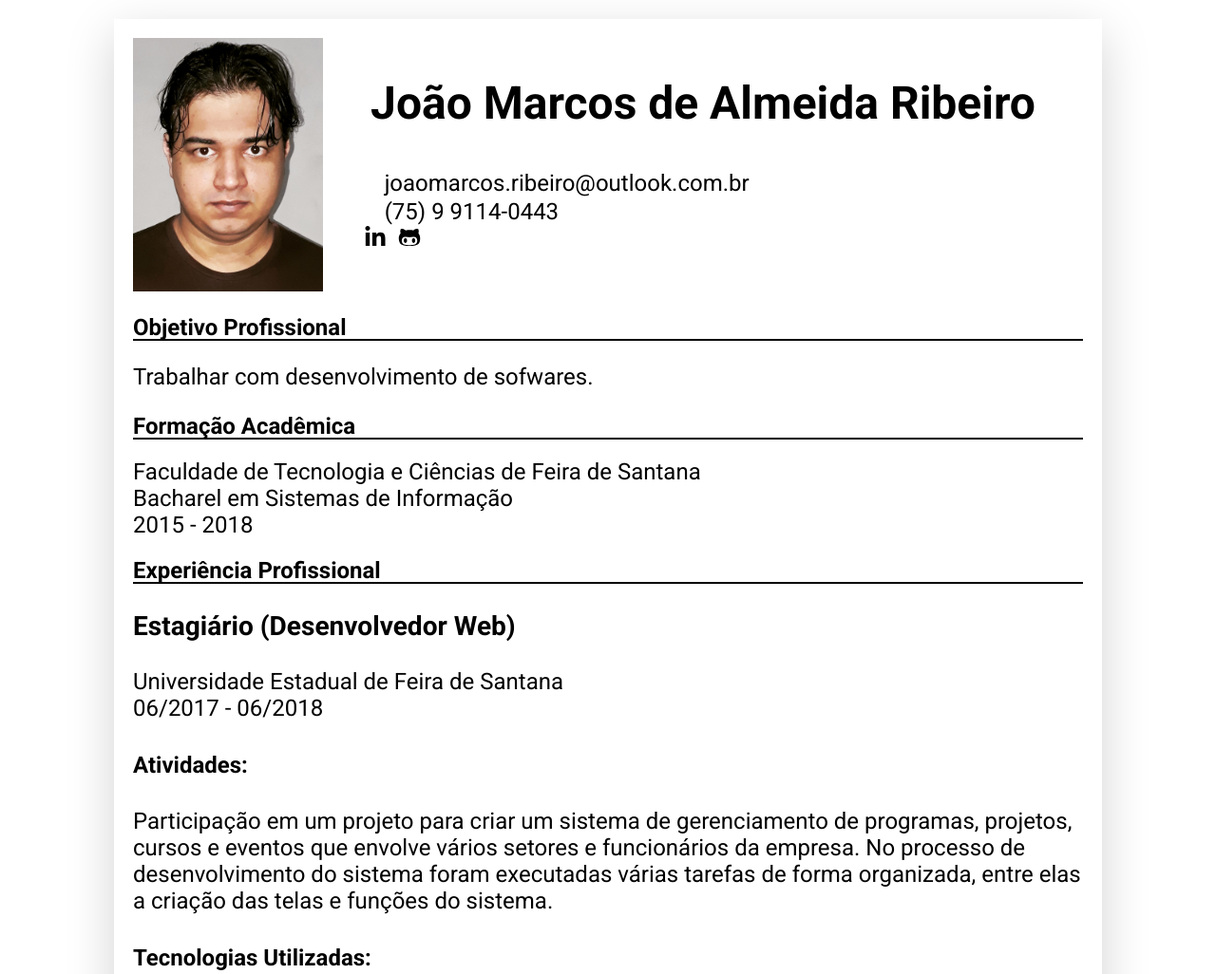
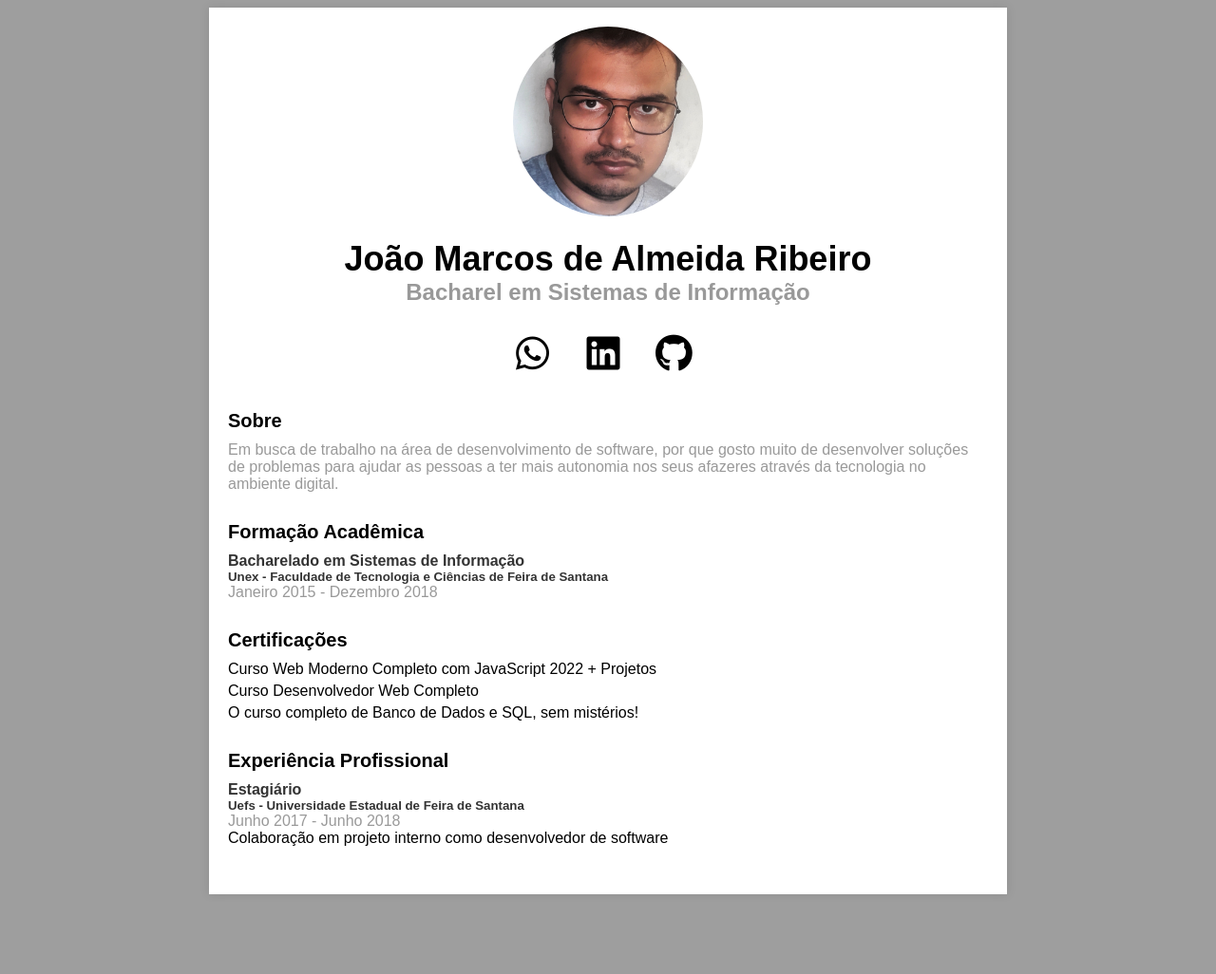
Before and after one commit to JoaoMarcosRibeiro/JoaoMarcosRibeiro.github.io, a plain HTML site: page index.html in a window 1280 px wide. Shown: the top 1026 px of the page at 95% size. After the commit the page ends 950 px from the top, so only its background shows below. Drawn offline with Linux system fonts and the light colour scheme.

Commit message:
Atualização 2023

```diff
--- a/css/style.css
+++ b/css/style.css
@@ -1,125 +1,103 @@
-html{
-  background: #ffffff;
+body {
+	font-family: Arial, sans-serif;
+	background-color: #9e9e9e;
 }
 
-body{
-  margin: 0;
-  font-family: 'Roboto', sans-serif;
-  background: #ffffff;
+.container {
+	max-width: 800px;
+	margin: 0 auto;
+	padding: 20px;
+	background-color: #ffffff;
+	box-shadow: 0 0 10px rgba(0, 0, 0, 0.1);
 }
 
-header{
-  padding:2px 0;
-  background: #000000;
-  height: 50px;
+header {
+	text-align: center;
+	margin-bottom: 30px;
 }
 
-nav{
-  max-width: 1000px;
-  padding: 0 2%;
-  margin: 0 auto;
-  height: 50px;
-  text-align: right;
+img {
+	width: 200px;
+	height: 200px;
+	border-radius: 50%;
+	object-fit: cover;
+	margin-bottom: 20px;
 }
 
-article{
-  padding: 20px;
-  max-width: 1000px;
-  background: #fff;
-  margin: auto;
-  margin-top: 20px;
-  box-shadow: 0 1rem 3rem rgba(0, 0, 0, 0.175);
+h1 {
+	font-size: 36px;
+	margin: 0;
 }
 
-.dados{
-  width: 80%;
-  float: right;
-}
-.nome{
-  width: 100%;
-  text-align: center;
-  float: left;
-  font-size: 2rem;
-  margin: auto;
-}
-.dados-pessoais{
-  width: 100%;
-  font-size: 1.5rem;
-}
-.dados-pessoais ul{
-  list-style: none;
+h2 {
+	font-size: 24px;
+	margin: 0;
+	color: #999999;
 }
 
-a {
-  text-decoration: none;
-  color: #000;
+.contact-icons {
+	margin-top: 20px;
 }
 
-a:hover {
-  text-decoration: underline;
+.contact-icons a {
+	display: inline-block;
+	margin-right: 10px;
+	border-radius: 50%;
+	width: 60px;
+	height: 60px;
+	line-height: 40px;
+	text-align: center;
+	transition: all 0.3s ease-in-out;
 }
 
-img{
-  max-width: 20%;
-  margin: auto;
+.contact-icons a:hover {
+	transform: scale(1.2);
 }
 
-.conteudo{
-  width: 100%;
-  margin-top: 5px;
-  font-size: 1.5rem;
+.fa-whatsapp {
+    color: #000000;
+    margin-top: 10px;
+    border-radius: 50%;
+	font-size: 40px;
 }
 
-.titulo {
-  font-size: 1.5rem;
-  position: relative;
-  color: #000;
+.fa-linkedin {
+    color: #000000;
+    margin-top: 10px;
+	font-size: 40px;
 }
 
-.titulo:after {
-  content: "";
-  position: absolute;
-  left: 0;
-  bottom: 0;
-  width: 100%;
-  height: 1.5px;
-  background: #000;
-}
-footer{
-  text-align: center;
-  margin-top: 20px;
-  margin-bottom: 20px;
-  font-size: 1.5rem;
+.fa-github {
+    color: #000000;
+    margin-top: 10px;
+	font-size: 40px;
 }
 
-@media (max-width: 1000px) {
-  article{
-    padding: 20px;
-    margin-top: 0px;
-    flex-direction: column;
-    display: flex;
-    box-shadow: 0 0 0;
-  }
-  .dados{
-    width: 100%;
-  }
-  .nome {
-    width: 100%;
-    text-align: center;
-    font-size: 1rem;
-    float: left;
-  }
-  .dados-pessoais{
-    font-size: 1rem;
-    float: left;
-  }
-  .dados-pessoais ul{
-    list-style: none;
-    padding: 0px;
-  }
-  .conteudo{
-    width: 100%;
-    margin-top: 5px;
-    font-size: 1rem;
-  }
+section {
+	margin-bottom: 30px;
 }
+
+h3 {
+	font-size: 20px;
+	margin: 0 0 10px;
+}
+
+ul {
+	list-style: none;
+	margin: 0;
+	padding: 0;
+}
+
+li {
+	margin-bottom: 5px;
+}
+
+h4, h5 {
+	margin: 0;
+	color: #333333;
+}
+
+p {
+	margin: 0;
+	color: #999999;
+}
--- a/index.html
+++ b/index.html
@@ -1,75 +1,54 @@
 <!DOCTYPE html>
 <html lang="pt-BR">
-
 <head>
-        <title>Pagina de Apresentação</title>
-
-        <!-- Google Fonts -->
-        <link href="https://fonts.googleapis.com/css?family=Roboto:300,400,500,700,900" rel="stylesheet">
-
-        <!-- FontAwesome JS-->
-        <script defer src="https://use.fontawesome.com/releases/v5.1.1/js/all.js" integrity="sha384-BtvRZcyfv4r0x/phJt9Y9HhnN5ur1Z+kZbKVgzVBAlQZX4jvAuImlIz+bG7TS00a" crossorigin="anonymous"></script>
-
-        <!-- Theme CSS -->
-        <link  rel="stylesheet" href="css/style.css">
-        <link href="https://fonts.googleapis.com/icon?family=Material+Icons" rel="stylesheet">
-
-        <meta name="keywords" content="curriculo">
+    <meta charset="UTF-8">
+    <meta http-equiv="X-UA-Compatible" content="IE=edge">
     <meta name="viewport" content="width=device-width, initial-scale=1.0">
-        <meta name="description" content="Pagina de apresentação do curriculo">
-        <meta charset="utf-8" />
-
-        <script defer src="https://use.fontawesome.com/releases/v5.1.1/js/all.js" integrity="sha384-BtvRZcyfv4r0x/phJt9Y9HhnN5ur1Z+kZbKVgzVBAlQZX4jvAuImlIz+bG7TS00a" crossorigin="anonymous"></script>
-
+    <link rel="stylesheet" type="text/css" href="css/style.css">
+    <script src="https://kit.fontawesome.com/7aa63e62b3.js" crossorigin="anonymous"></script>
+    <title>Curriculo</title>
 </head>
-
 <body>
-
-        <article>
-            <img src="images/foto.jpg" alt="foto">
-
-            <div class="dados">
-                <div class="nome">
+    <div class="container">
+		<header>
+            <img src="img/foto.jpg" alt="Foto de Perfil">
 			<h1>João Marcos de Almeida Ribeiro</h1>
+			<h2>Bacharel em Sistemas de Informação</h2>
+            <div class="contact-icons">
+				<a href="https://wa.me/75991140443"><i class="fab fa-whatsapp"></i></a>
+				<a href="https://www.linkedin.com/in/jo%C3%A3o-marcos-ribeiro-262495a3/"><i class="fab fa-linkedin"></i></a>
+                <a href="https://github.com/JoaoMarcosRibeiro/"><i class="fab fa-github"></i></a>
 			</div>
-                <div class="dados-pessoais">
+		</header>
+		<main>
+			<section>
+				<h3>Sobre</h3>
+				<p>Em busca de trabalho na área de desenvolvimento de software, por que gosto muito de desenvolver soluções de problemas para ajudar as pessoas a ter mais autonomia nos seus afazeres através da tecnologia no ambiente digital.</p>
+			</section>
+			<section>
+            <section>
+                <h3>Formação Acadêmica</h3>
+                <h4>Bacharelado em Sistemas de Informação</h4>
+                <h5>Unex - Faculdade de Tecnologia e Ciências de Feira de Santana</h5>
+                <p> Janeiro 2015 - Dezembro 2018</p>
+            </section>
+				<h3>Certificações</h3>
 				<ul>
-                        <li><i class="material-icons">&#xe158;</i>  joaomarcos.ribeiro@outlook.com.br</li>
-                        <li><i class="material-icons">&#xe0b0;</i>  (75) 9 9114-0443</li>
-                        <a href="https://www.linkedin.com/in/jo%C3%A3o-marcos-ribeiro-262495a3/"><i class="fab fa-linkedin-in fa-fw"></i></a>
-                        <a href="https://github.com/JoaoMarcosRibeiro"><i class="fab fa-github-alt fa-fw"></i></a>
+					<li>Curso Web Moderno Completo com JavaScript 2022 + Projetos</li>
+					<li>Curso Desenvolvedor Web Completo</li>
+					<li>O curso completo de Banco de Dados e SQL, sem mistérios!</li>
 				</ul>
+			</section>
+			<section>
+				<h3>Experiência Profissional</h3>
+				<h4>Estagiário</h4>
+				<h5>Uefs - Universidade Estadual de Feira de Santana</h5>
+				<p>Junho 2017 - Junho 2018</p>
+				<ul>
+					<li>Colaboração em projeto interno como desenvolvedor de software</li>
+				</ul>
+			</section>
+		</main>
 	</div>
-            </div>
-
-            <div class=" conteudo">
-                <h2 class=" titulo " >Objetivo Profissional</h2>
-                <p >Trabalhar com desenvolvimento de sofwares.</p>
-                <h2 class=" titulo " >Formação Acadêmica</h2>
-                <div>Faculdade de Tecnologia e Ciências de Feira de Santana</div>
-                <div>Bacharel em Sistemas de Informação</div>
-                <div>2015 - 2018</div>
-                <h2 class=" titulo " >Experiência Profissional</h2>
-                <h3 >Estagiário (Desenvolvedor Web)</h3>
-                <div>Universidade Estadual de Feira de Santana</div>
-                <div>06/2017 - 06/2018</div>
-                <h4 >Atividades:</h4>
-                <p>Participação em um projeto para criar um sistema de gerenciamento de programas, projetos, cursos e eventos que envolve vários setores e funcionários da empresa. No processo de desenvolvimento do sistema foram executadas várias tarefas de forma organizada, entre elas a criação das telas e funções do sistema.</p>
-                <h4 >Tecnologias Utilizadas:</h4>
-                <ul>
-                    <li><span>Yii Framework</span></li>
-                    <li><span>PHP</span></li>
-                    <li><span>Javascript</span></li>
-                    <li><span>HTML</span></li>
-                    <li><span>SQL Server</span></li>
-                </ul>
-            </div>
-
-        </article>
-
-        <footer >
-            <small> João Marcos Ribeiro - 2020</small>
-        </footer>
-
 </body>
 </html>
```
Also changed, not shown: images/foto.jpg (deleted), img/foto.jpg (added). Lines whose indentation alone changed are shown as unchanged.
